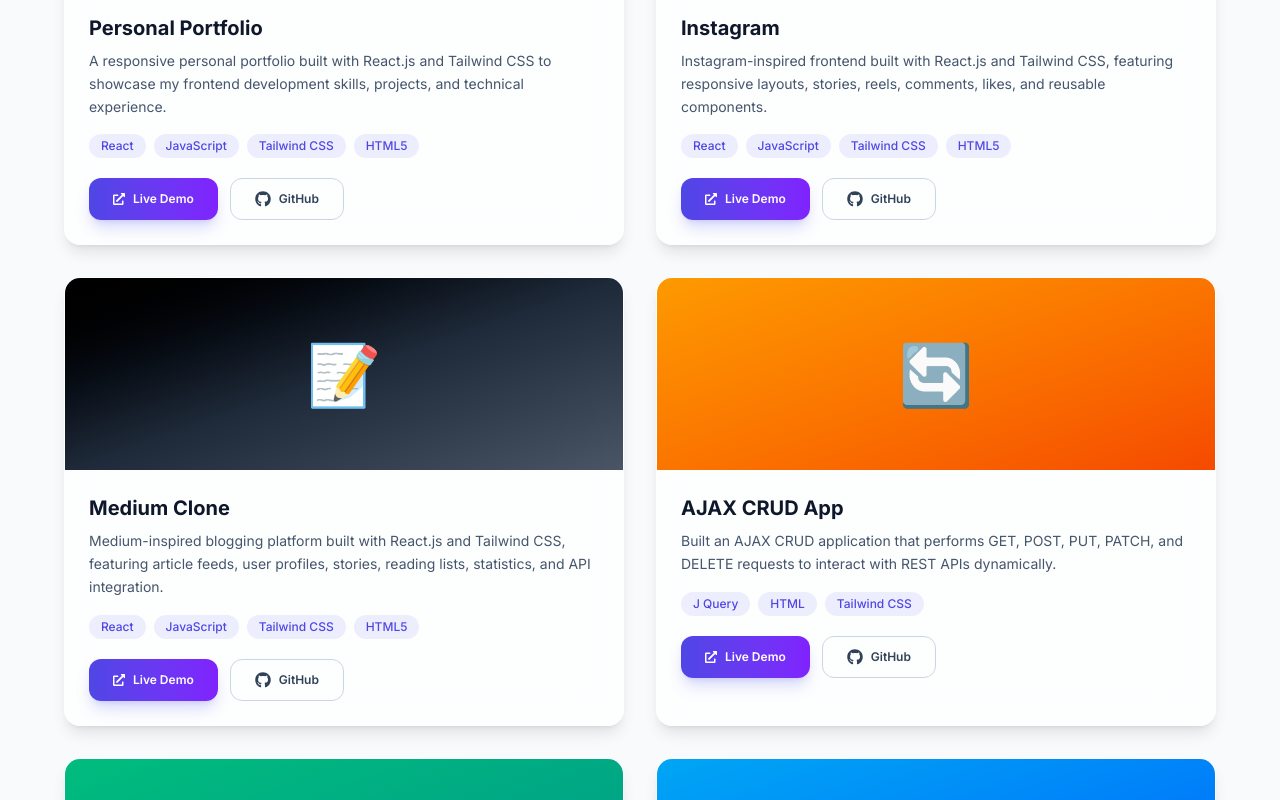
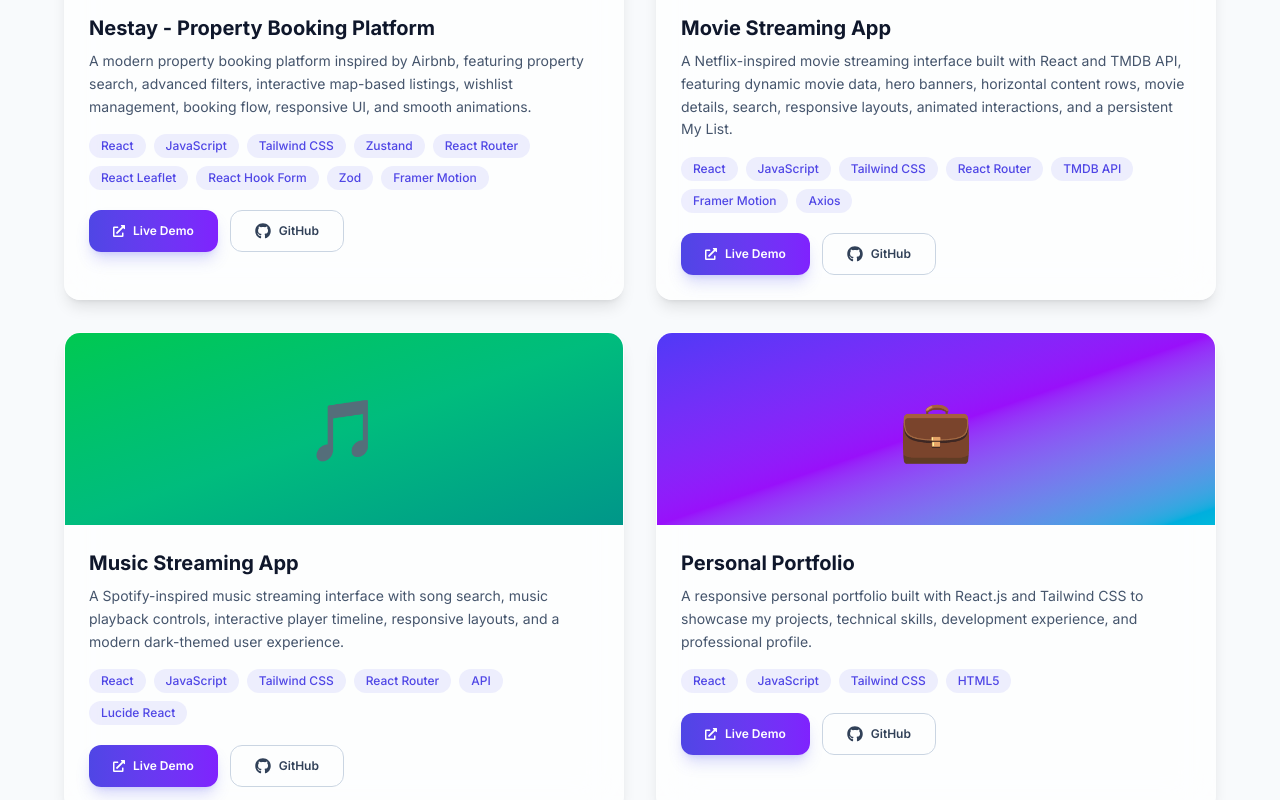
Before and after one commit to ahmadali7403/my-portfolio, a React (Vite) app: page /projects in a window 1280 px wide. Shown: the part 500-1300 px from the top of the page. Built offline with nearby package versions, Linux system fonts and the light colour scheme.

Commit message:
update projects

```diff
--- a/src/data/projects.js
+++ b/src/data/projects.js
@@ -1,31 +1,94 @@
 export const projects = [
+  {
+    id: "nestay",
+    title: "Nestay - Property Booking Platform",
+    description:
+      "A modern property booking platform inspired by Airbnb, featuring property search, advanced filters, interactive map-based listings, wishlist management, booking flow, responsive UI, and smooth animations.",
+    technologies: [
+      "React",
+      "JavaScript",
+      "Tailwind CSS",
+      "Zustand",
+      "React Router",
+      "React Leaflet",
+      "React Hook Form",
+      "Zod",
+      "Framer Motion",
+    ],
+    demoUrl: "https://nestay.vercel.app/",
+    githubUrl: "https://github.com/ahmadali7403/Property-booking-platform.git",
+    gradient: "from-rose-500 via-orange-500 to-amber-500",
+    emoji: "🏡",
+  },
+
+  {
+    id: "movie-streaming-app",
+    title: "Movie Streaming App",
+    description:
+      "A Netflix-inspired movie streaming interface built with React and TMDB API, featuring dynamic movie data, hero banners, horizontal content rows, movie details, search, responsive layouts, animated interactions, and a persistent My List.",
+    technologies: [
+      "React",
+      "JavaScript",
+      "Tailwind CSS",
+      "React Router",
+      "TMDB API",
+      "Framer Motion",
+      "Axios",
+    ],
+    demoUrl: "https://movie-app-omega-gold.vercel.app/",
+    githubUrl: "https://github.com/ahmadali7403/Movie-App.git",
+    gradient: "from-red-600 via-rose-600 to-purple-700",
+    emoji: "🎬",
+  },
+
+  {
+    id: "music-streaming-app",
+    title: "Music Streaming App",
+    description:
+      "A Spotify-inspired music streaming interface with song search, music playback controls, interactive player timeline, responsive layouts, and a modern dark-themed user experience.",
+    technologies: [
+      "React",
+      "JavaScript",
+      "Tailwind CSS",
+      "React Router",
+      "API",
+      "Lucide React",
+    ],
+    demoUrl: "https://music-app-phi-smoky.vercel.app/",
+    githubUrl: "https://github.com/ahmadali7403/Music-App.git",
+    gradient: "from-green-500 via-emerald-500 to-teal-600",
+    emoji: "🎵",
+  },
+
   {
     id: "personal-portfolio",
     title: "Personal Portfolio",
     description:
-      "A responsive personal portfolio built with React.js and Tailwind CSS to showcase my frontend development skills, projects, and technical experience.",
+      "A responsive personal portfolio built with React.js and Tailwind CSS to showcase my projects, technical skills, development experience, and professional profile.",
     technologies: ["React", "JavaScript", "Tailwind CSS", "HTML5"],
     demoUrl: "https://my-portfolio-dun-alpha-37.vercel.app/",
     githubUrl: "https://github.com/ahmadali7403/my-portfolio.git",
     gradient: "from-indigo-600 via-purple-600 to-cyan-500",
-    emoji: "🌐",
+    emoji: "💼",
   },
+
   {
     id: "instagram-clone",
     title: "Instagram",
     description:
-      "Instagram-inspired frontend built with React.js and Tailwind CSS, featuring responsive layouts, stories, reels, comments, likes, and reusable components.",
+      "An Instagram-inspired social media frontend built with React and Tailwind CSS, featuring stories, posts, likes, comments, reels, responsive layouts, and reusable UI components.",
     technologies: ["React", "JavaScript", "Tailwind CSS", "HTML5"],
     demoUrl: "https://instagram-cyan-rho.vercel.app/",
     githubUrl: "https://github.com/ahmadali7403/instagram.git",
     gradient: "from-yellow-400 via-pink-500 to-purple-600",
-    emoji: "📱",
+    emoji: "📸",
   },
+
   {
     id: "medium-clone",
     title: "Medium Clone",
     description:
-      "Medium-inspired blogging platform built with React.js and Tailwind CSS, featuring article feeds, user profiles, stories, reading lists, statistics, and API integration.",
+      "A Medium-inspired blogging platform built with React and Tailwind CSS, featuring article feeds, user profiles, stories, reading lists, statistics, and API integration.",
     technologies: ["React", "JavaScript", "Tailwind CSS", "HTML5"],
     demoUrl: "https://medium-clone1-7403.vercel.app/",
     githubUrl: "https://github.com/ahmadali7403/medium-clone1.git",
@@ -34,43 +97,52 @@
   },
 
   {
-    id: "ajax-crud-app",
-    title: "AJAX CRUD App",
+    id: "drag-drop-app-with-jquery",
+    title: "Drag & Drop Task Manager",
     description:
-      "Built an AJAX CRUD application that performs GET, POST, PUT, PATCH, and DELETE requests to interact with REST APIs dynamically.",
-    technologies: ["J Query", "HTML", "Tailwind CSS"],
-    demoUrl: "https://ajaxmethods.netlify.app/",
-    githubUrl: "https://github.com/ahmadali7403/Drag-and-Drop-task-manger.git",
-    gradient: "from-amber-500 to-orange-600",
-    emoji: "🔄",
-  },
-  {
-    id: "drag-drop-app-with-jquery",
-    title: "Drag & Drop App with jQuery",
-    description:
-      "An interactive kanban-style board with drag-and-drop task management, column reordering, and smooth animations with local storage persistence.",
-    technologies: ["HTML", "J Query", "Tailwind CSS"],
+      "An interactive Kanban-style task management application with drag-and-drop functionality, task organization, column reordering, smooth animations, and local storage persistence.",
+    technologies: [
+      "HTML",
+      "jQuery",
+      "Tailwind CSS",
+      "JavaScript",
+      "SortableJS",
+    ],
     demoUrl: "https://mobilesupporteddraganddrop.netlify.app/",
     githubUrl: "https://github.com/ahmadali7403/drag-n-drop-j-query.git",
     gradient: "from-emerald-500 to-teal-600",
     emoji: "🎯",
   },
+
+  {
+    id: "ajax-crud-app",
+    title: "AJAX CRUD App",
+    description:
+      "A REST API-based CRUD application demonstrating dynamic data management with GET, POST, PUT, PATCH, and DELETE requests using AJAX and jQuery.",
+    technologies: ["jQuery", "AJAX", "REST API", "Tailwind CSS", "HTML"],
+    demoUrl: "https://ajaxmethods.netlify.app/",
+    githubUrl: "",
+    gradient: "from-amber-500 to-orange-600",
+    emoji: "🔄",
+  },
+
   {
     id: "weather-app",
     title: "Weather App",
     description:
-      "A responsive weather application that displays real-time forecasts, temperature, humidity, and wind speed for any city using a weather API.",
-    technologies: ["HTML", "CSS", "JavaScript", "API"],
+      "A responsive weather application that fetches real-time weather data from an external API and displays temperature, humidity, wind speed, and other weather information by city.",
+    technologies: ["HTML", "CSS", "JavaScript", "Weather API"],
     demoUrl: "https://weatherapp7403.netlify.app/",
     githubUrl: "https://github.com/ahmadali7403/Weather-APP.git",
     gradient: "from-sky-500 to-blue-600",
     emoji: "🌤️",
   },
+
   {
     id: "todo-app",
     title: "Todo App",
     description:
-      "A feature-rich todo manager with add, edit, delete and local storage persistence for a seamless productivity experience.",
+      "A responsive productivity application with add, edit, delete, task management, and local storage persistence for maintaining tasks across browser sessions.",
     technologies: ["HTML", "CSS", "JavaScript", "LocalStorage"],
     demoUrl: "https://todolistapp7403.netlify.app/",
     githubUrl: "https://github.com/ahmadali7403/Todo-APP.git",
```
